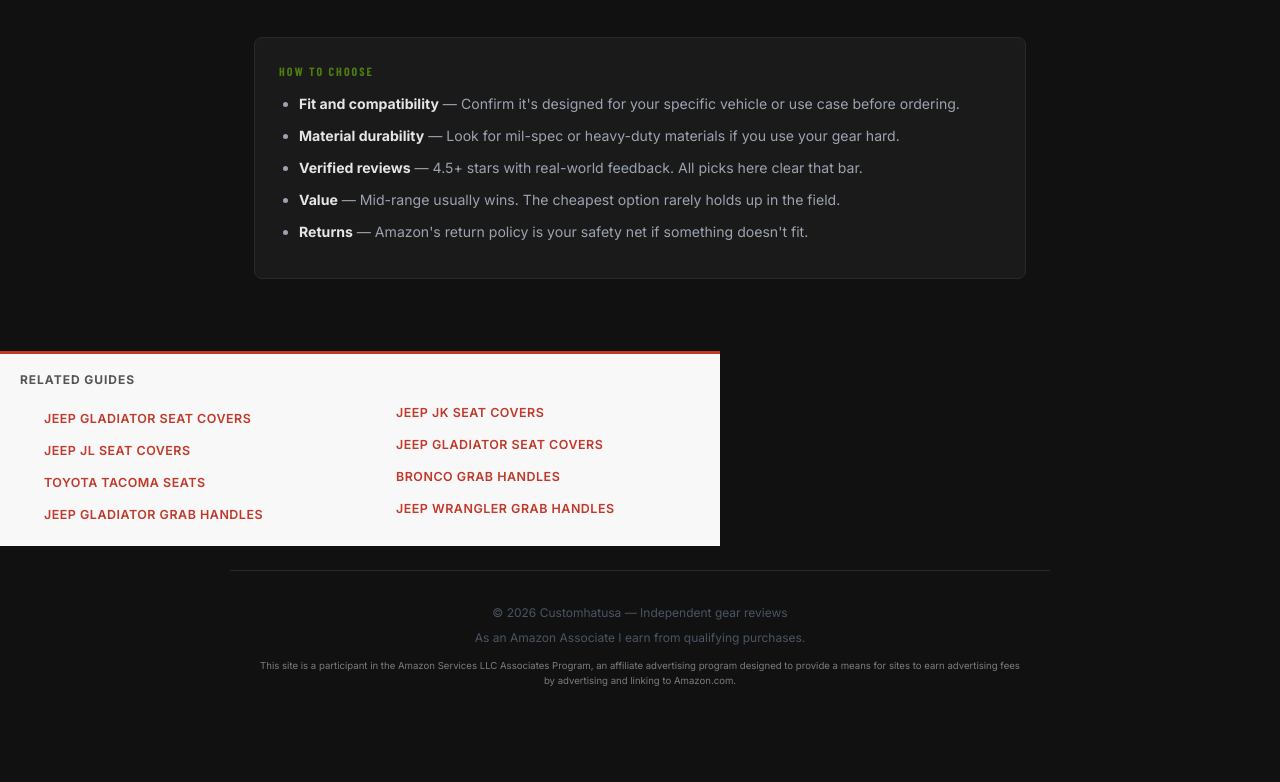
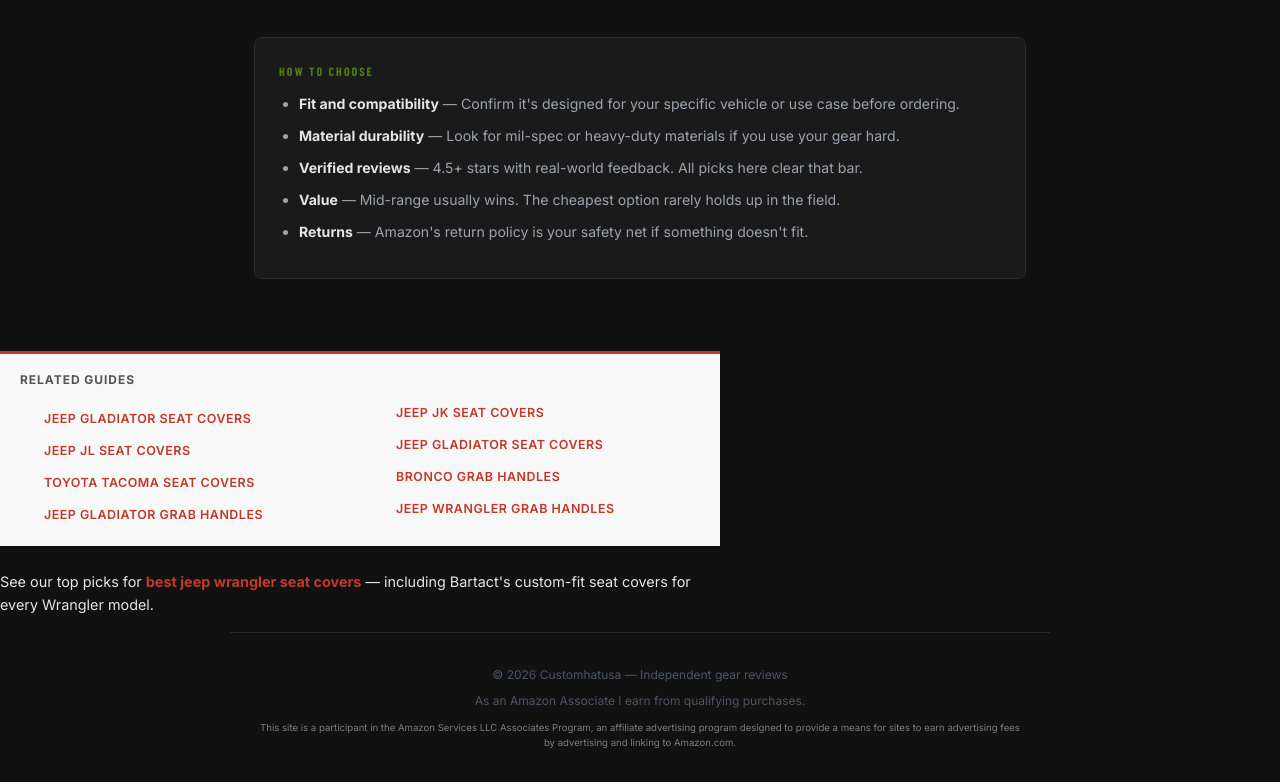
Before and after one commit to Brazenproducts/customhatusa.com, a plain HTML site: page index.html in a window 1280 px wide. Shown: the part 2523-3305 px from the top of the page. Before the commit the page ends 3243 px from the top, so only its background shows below. Drawn offline with nearby package versions, Linux system fonts and the light colour scheme; a web font is replaced by a local one.

Commit message:
Fix: bullstrap.co → bullstrap.com sitewide + DP link improvements

```diff
--- a/index.html
+++ b/index.html
@@ -245,7 +245,7 @@
   <ul style="list-style:none;padding:0;margin:0;columns:2;column-gap:1.5rem">
     <li style="margin:.4rem 0"><a href="https://gladiatorseatcover.com/" style="color:#c0392b;font-weight:600;text-decoration:none">jeep gladiator seat covers</a></li>
     <li style="margin:.4rem 0"><a href="https://jlseatcover.com/" style="color:#c0392b;font-weight:600;text-decoration:none">jeep JL seat covers</a></li>
-    <li style="margin:.4rem 0"><a href="https://tacomaseats.com/" style="color:#c0392b;font-weight:600;text-decoration:none">Toyota Tacoma seats</a></li>
+    <li style="margin:.4rem 0"><a href="https://tacomaseats.com/" style="color:#c0392b;font-weight:600;text-decoration:none">Toyota Tacoma seat covers</a></li>
     <li style="margin:.4rem 0"><a href="https://gladiatorgrabhandle.com/" style="color:#c0392b;font-weight:600;text-decoration:none">jeep gladiator grab handles</a></li>
     <li style="margin:.4rem 0"><a href="https://jkseatcovers.com/" style="color:#c0392b;font-weight:600;text-decoration:none">jeep JK seat covers</a></li>
     <li style="margin:.4rem 0"><a href="https://jtseatcovers.com/" style="color:#c0392b;font-weight:600;text-decoration:none">jeep gladiator seat covers</a></li>
@@ -254,6 +254,8 @@
   </ul>
 </nav>
 
+
+<p style="font-size:.9rem;margin:16px 0;max-width:720px">See our top picks for <a href="https://wranglerseats.com/" style="color:#c0392b;font-weight:700;text-decoration:none">best jeep wrangler seat covers</a> — including Bartact's custom-fit seat covers for every Wrangler model.</p>
 <footer>
     <p>&copy; 2026 Customhatusa &mdash; Independent gear reviews</p>
     <p style="margin-top:0.4rem">As an Amazon Associate I earn from qualifying purchases.</p>
```
